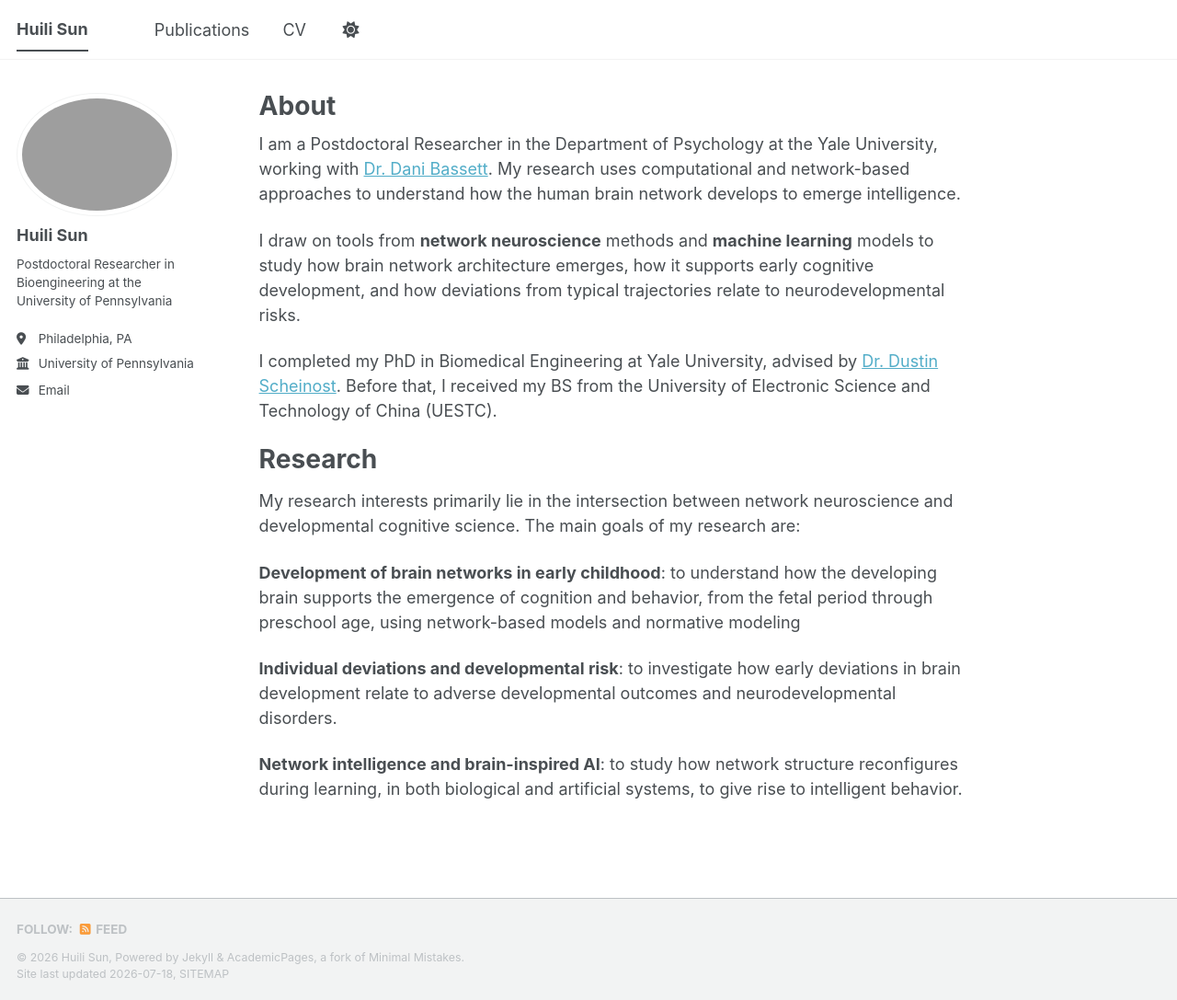
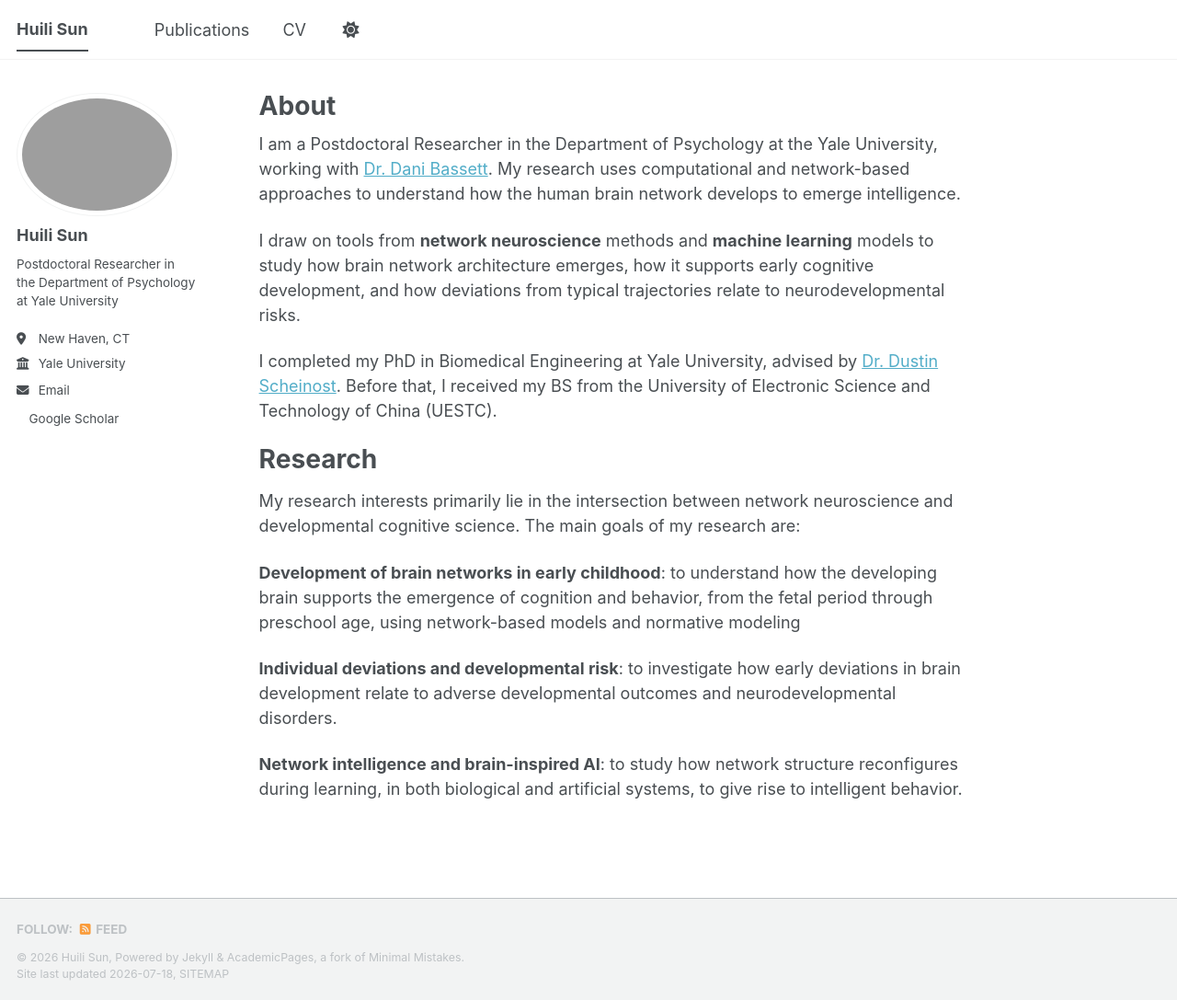
Before and after one commit to huiliii/huiliii.github.io, a Jekyll site: the page built from _pages/about.md, in a window 1280 px wide and 1087 px high. Shown: the whole window at 92% size. Built offline with Jekyll 4.4.1, drawn with Linux system fonts in a browser that asks for light colours; a style sheet for code colours, icons or effects is not loaded.

Commit message:
Update sidebar to Yale; add Google Scholar

```diff
--- a/_config.yml
+++ b/_config.yml
@@ -26,16 +26,16 @@ author:
   avatar           : "profile.png"
   name             : "Huili Sun"
   pronouns         : # example: "she/her"
-  bio              : "Postdoctoral Researcher in Bioengineering at the University of Pennsylvania"
-  location         : "Philadelphia, PA"
-  employer         : "University of Pennsylvania"
+  bio              : "Postdoctoral Researcher in the Department of Psychology at Yale University"
+  location         : "New Haven, CT"
+  employer         : "Yale University"
   uri              : # URL
   email            : "huili.sun@yale.edu"
 
   # Academic websites
   academia         : # URL
   arxiv            : # URL - Update with the correct link to your profile
-  googlescholar    : # add your Google Scholar URL
+  googlescholar    : "https://scholar.google.com/citations?user=jNMfHuYAAAAJ&hl=en"
   inspire-hep      : # URL
   impactstory      : # URL
   orcid            : # add your ORCID URL
```
